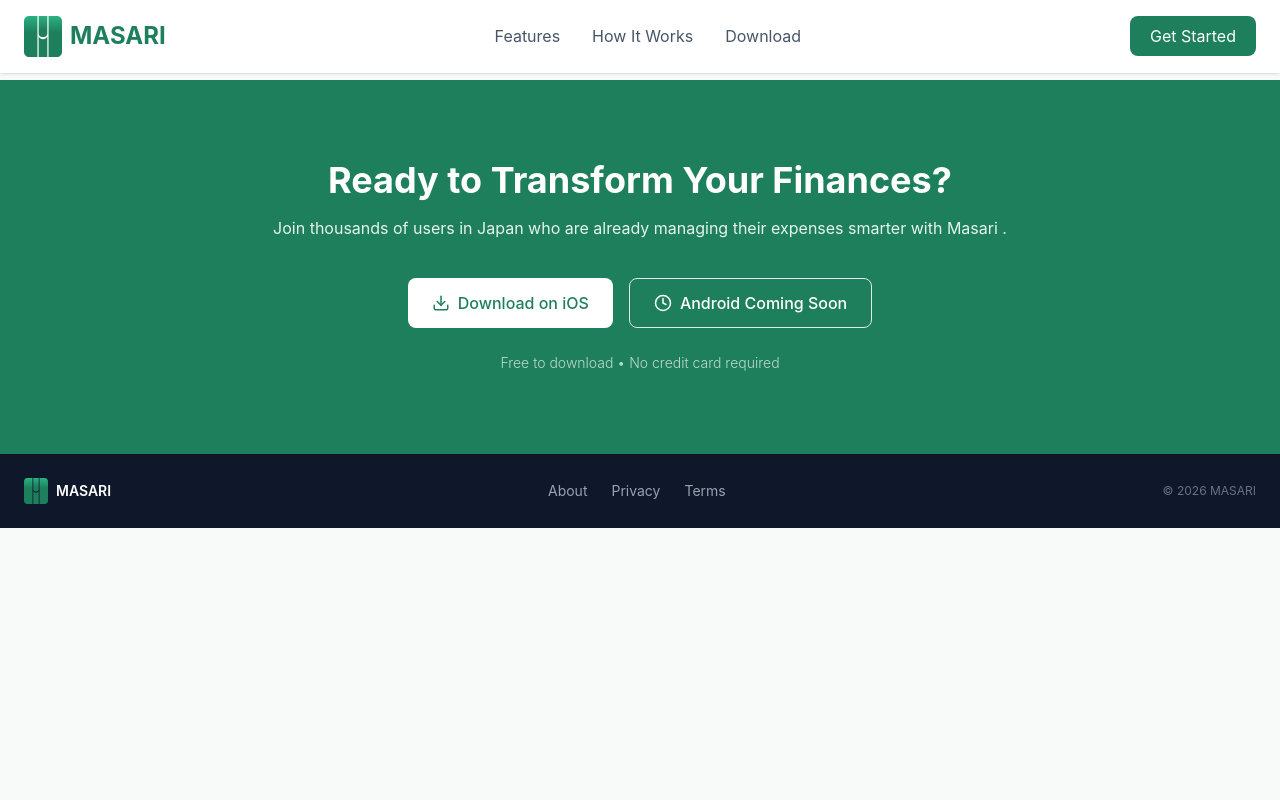
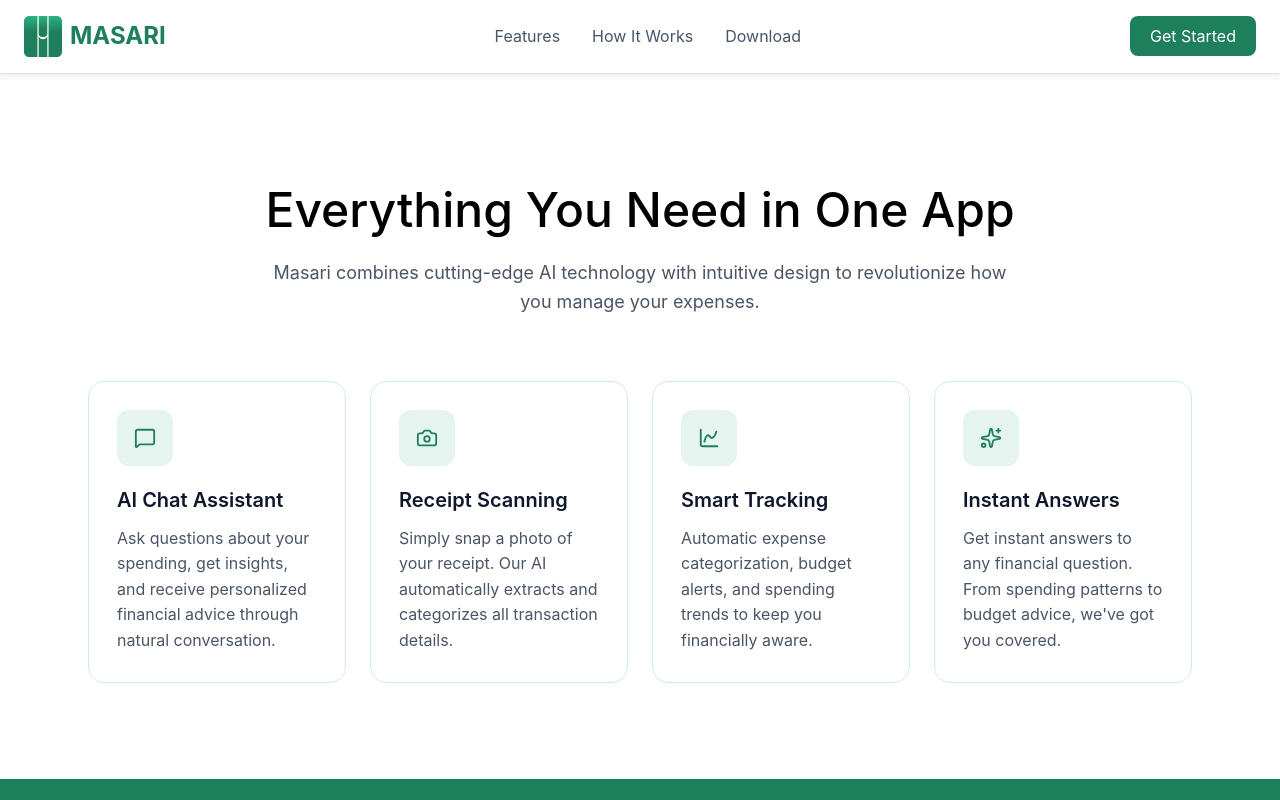
Before and after one commit to muhammads97/masari-landing, a Next.js app: page / in a window 1280 px wide. Shown: the top 800 px of the page. Built offline with nearby package versions, Linux system fonts and the light colour scheme.

Commit message:
features section

```diff
--- a/app/components/layout/Navbar/NavLinks.tsx
+++ b/app/components/layout/Navbar/NavLinks.tsx
@@ -1,3 +1,5 @@
+"use client";
+
 import Link from "next/link";
 
 type Props = {
@@ -6,17 +8,31 @@ type Props = {
 };
 
 export default function NavLinks({ isMobile, onClick }: Props) {
+  const handleClick = (
+    e: React.MouseEvent<HTMLAnchorElement>,
+    id: string
+  ) => {
+    e.preventDefault();
+
+    const section = document.getElementById(id);
+    section?.scrollIntoView({ behavior: "smooth" });
+
+    onClick?.();
+  };
+
+  const links = [
+    { label: "Features", id: "features" },
+    { label: "How It Works", id: "howItWorks" },
+    { label: "Download", id: "download" },
+  ];
+
   return (
     <>
-      {[
-        { label: "Features", href: "#features" },
-        { label: "How It Works", href: "#howItWorks" },
-        { label: "Download", href: "#download" },
-      ].map((link) => (
+      {links.map((link) => (
         <Link
-          key={link.href}
-          href={link.href}
-          onClick={onClick}
+          key={link.id}
+          href={`#${link.id}`}
+          onClick={(e) => handleClick(e, link.id)}
           className={`${
             isMobile ? "block" : ""
           } text-secondaryText hover:text-primary transition`}
--- a/app/components/sections/DownloadSection.tsx
+++ b/app/components/sections/DownloadSection.tsx
@@ -2,7 +2,7 @@ import { Download, Clock } from "lucide-react";
 
 export default function DownloadSection() {
   return (
-    <section className="bg-primary text-white py-16 md:py-20">
+    <section id="download" className="bg-primary text-white py-16 md:py-20">
       <div className="max-w-4xl mx-auto px-4 sm:px-6 text-center flex flex-col justify-center items-center">
         {/* Title */}
         <h3 className="text-2xl sm:text-3xl md:text-4xl font-bold mb-4">
--- /dev/null
+++ b/app/components/sections/Features/FeatureCard.tsx
@@ -0,0 +1,49 @@
+type FeatureCardProps = {
+  icon: React.ElementType;
+  title: string;
+  description: string;
+};
+
+export default function FeatureCard({
+  icon: Icon,
+  title,
+  description,
+}: FeatureCardProps) {
+  return (
+    <div
+      className="
+        border border-borderGreen
+        rounded-2xl
+        p-6 sm:p-7
+        text-left
+        transition-all duration-300
+        hover:border-primary
+        hover:shadow-xl
+        hover:-translate-y-1
+      "
+    >
+      {/* Icon */}
+      <div
+        className="
+          w-12 h-12 sm:w-14 sm:h-14
+          flex items-center justify-center
+          rounded-xl
+          bg-primaryLight
+          mb-5
+        "
+      >
+        <Icon className="text-primary" size={22} />
+      </div>
+
+      {/* Title */}
+      <h3 className="font-semibold text-lg sm:text-xl mb-3">
+        {title}
+      </h3>
+
+      {/* Description */}
+      <p className="text-gray-600 text-sm sm:text-base leading-relaxed">
+        {description}
+      </p>
+    </div>
+  );
+}
--- /dev/null
+++ b/app/components/sections/Features/FeaturesSection.tsx
@@ -0,0 +1,63 @@
+import { ChartSpline, Camera, MessageSquare, Sparkles } from "lucide-react";
+import FeatureCard from "./FeatureCard";
+
+const features = [
+  {
+    icon: MessageSquare,
+    title: "AI Chat Assistant",
+    description:
+      "Ask questions about your spending, get insights, and receive personalized financial advice through natural conversation.",
+  },
+  {
+    icon: Camera,
+    title: "Receipt Scanning",
+    description:
+      "Simply snap a photo of your receipt. Our AI automatically extracts and categorizes all transaction details.",
+  },
+  {
+    icon: ChartSpline,
+    title: "Smart Tracking",
+    description:
+      "Automatic expense categorization, budget alerts, and spending trends to keep you financially aware.",
+  },
+  {
+    icon: Sparkles,
+    title: "Instant Answers",
+    description:
+      "Get instant answers to any financial question. From spending patterns to budget advice, we've got you covered.",
+  },
+];
+
+export default function FeaturesSection() {
+  return (
+    <section id="features" className="bg-white py-16 md:py-24">
+      <div className="max-w-6xl mx-auto px-4 sm:px-6">
+
+        {/* Header */}
+        <div className="text-center max-w-3xl mx-auto mb-14 md:mb-16">
+          <h2 className="text-3xl sm:text-4xl md:text-5xl font-bold text-black mb-5">
+            Everything You Need in One App
+          </h2>
+
+          <p className="text-gray-600 text-base sm:text-lg leading-relaxed">
+            Masari combines cutting-edge AI technology with intuitive design
+            to revolutionize how you manage your expenses.
+          </p>
+        </div>
+
+        {/* Cards */}
+        <div className="grid gap-6 sm:grid-cols-2 lg:grid-cols-4">
+          {features.map((feature) => (
+            <FeatureCard
+              key={feature.title}
+              icon={feature.icon}
+              title={feature.title}
+              description={feature.description}
+            />
+          ))}
+        </div>
+
+      </div>
+    </section>
+  );
+}
--- a/app/page.tsx
+++ b/app/page.tsx
@@ -1,8 +1,12 @@
 import DownloadSection from "./components/sections/DownloadSection";
+import FeaturesSection from "./components/sections/Features/FeaturesSection";
 
 export default function Home() {
   return (
-    <DownloadSection />
+    <>
+      <FeaturesSection />
+      <DownloadSection />
+    </>
     // <main className="centered-page">
     //   <div className="card">
     //     <div className="badge">Beta Launch Soon</div>
```
